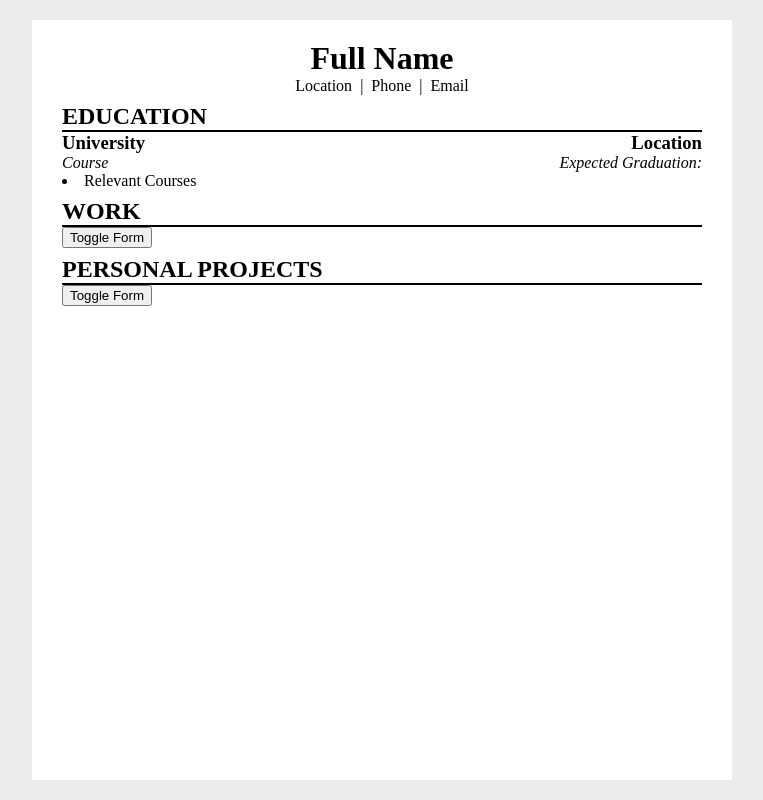
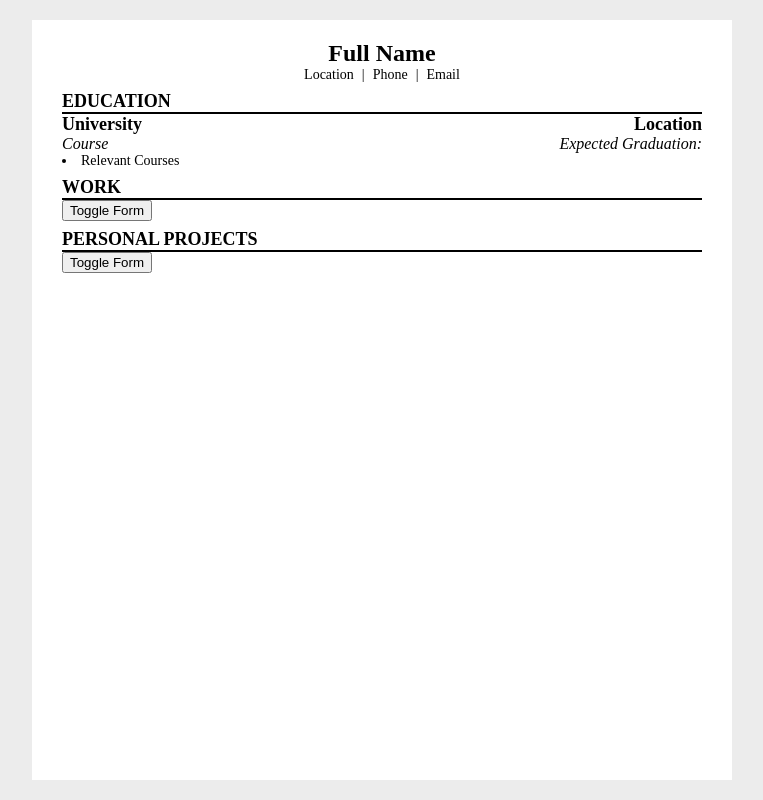
Before and after one commit to wrainf/cv-creator, a React (Create React App) app: page / in a window 1280 px wide. Shown: the whole page, without its empty margins (258-1021 px from the left). Built offline with nearby package versions, Linux system fonts and the light colour scheme.

Commit message:
hide button in print view

```diff
--- a/src/App.css
+++ b/src/App.css
@@ -1,5 +1,17 @@
 h1,h2,h3,h4,p {
   margin: 0px;
+}
+h1{
+  font-size: 24px;
+}
+h2 {
+  font-size: 18px;
+}
+h3{
+  font-size: 18px;
+}
+p, li {
+  font-size: 14px;
 }
 
 body {
@@ -95,3 +107,9 @@ h4 {
   gap: 4px;
   align-items: center;
 }
+
+@media print{
+  button{
+    display: none;
+  }
+}
```
